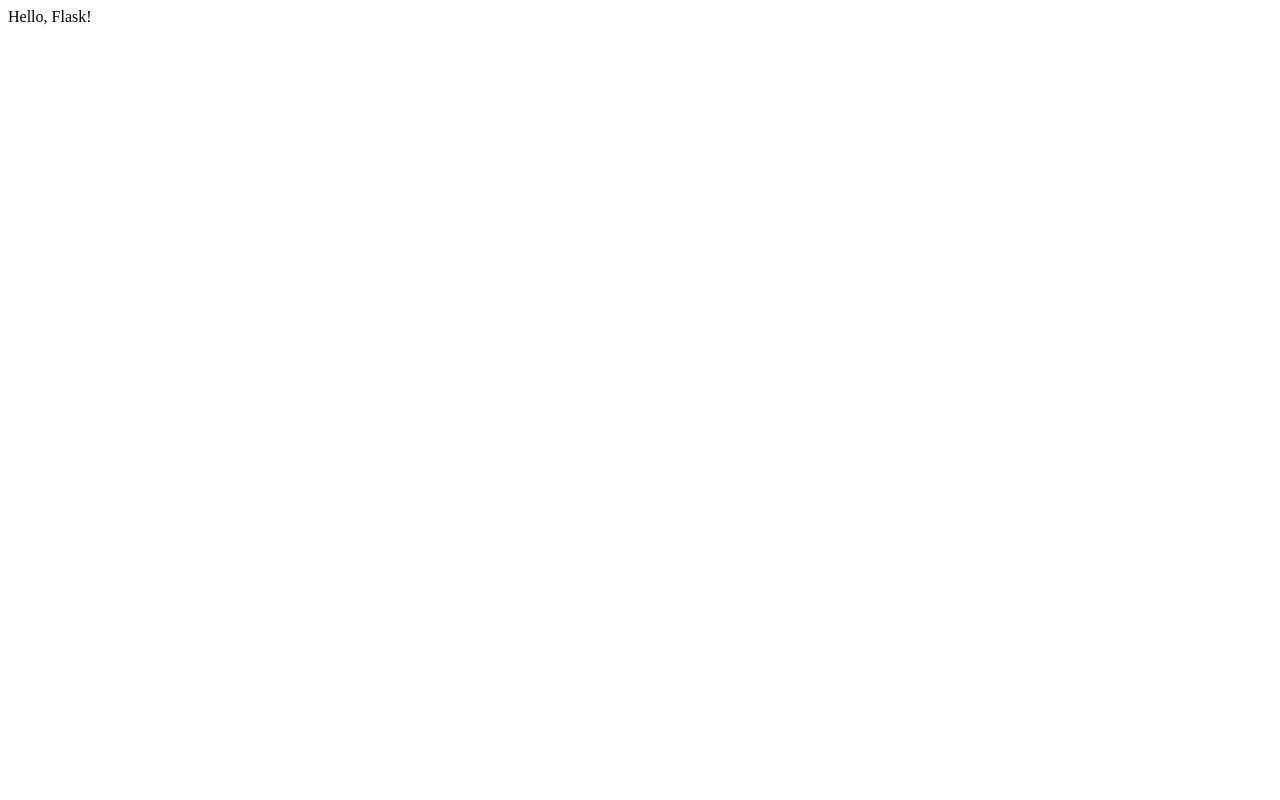
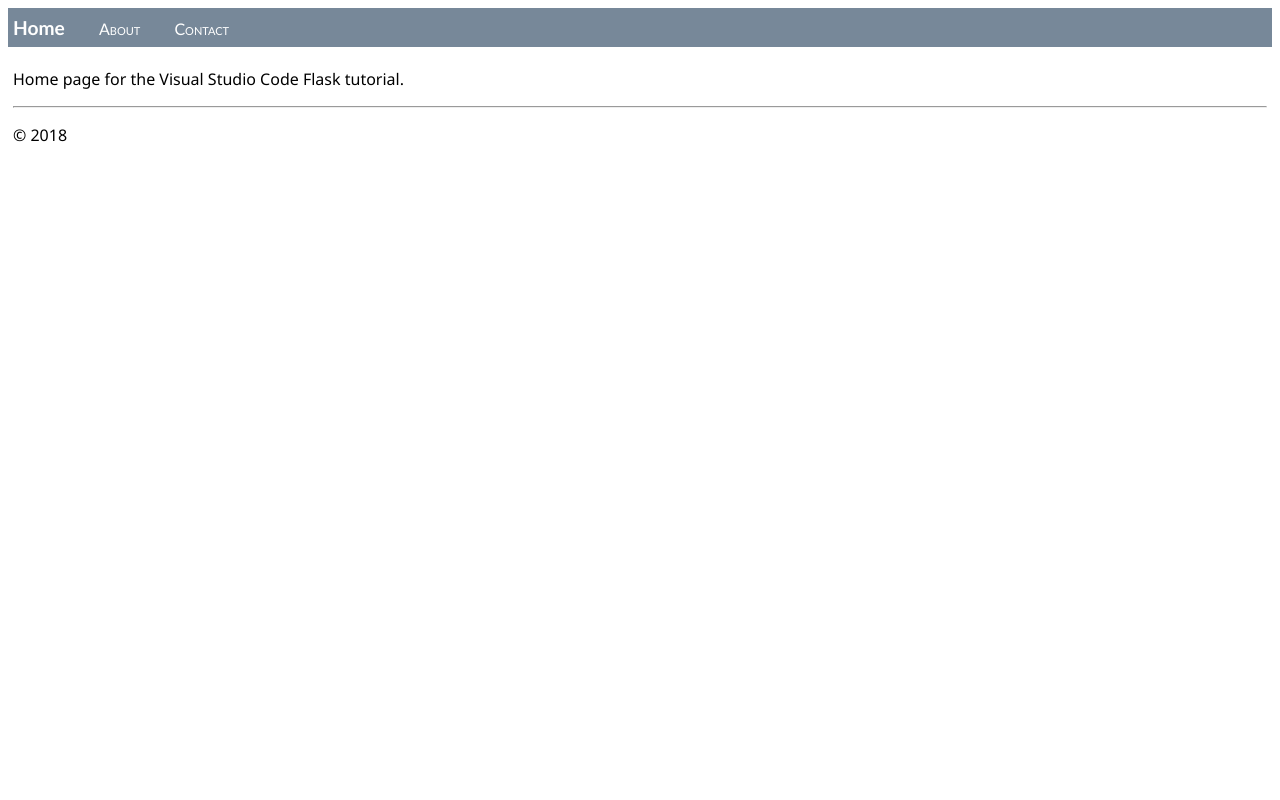
Before and after one commit to hira66it/pyProject, a Flask app: page / in a window 1280 px wide. Before the commit the page is almost empty. Run offline with Flask 2, Linux system fonts and the light colour scheme.

Commit message:
chore : Add Navigation bar

```diff
--- a/hello_flask/app.py
+++ b/hello_flask/app.py
@@ -2,23 +2,40 @@ from flask import Flask
 from datetime import datetime
 import re
 from flask import render_template
-
+# To run type this "python3 -m flask run" on terminal
 app = Flask(__name__)
 
 @app.route("/")
 def home():
-    return "Hello, Flask!"
+    return render_template("home.html")
 
-@app.route("/hello/<name>")
-def hello_there(name = None):
-    now = datetime.now()
-    formatted_now = now.strftime("%A, %d %B, %Y at %X")
+# New functions
+@app.route("/about/")
+def about():
+    return render_template("about.html")
 
-    # BAD CODE! Avoid inline HTML for security reason, plus templates automatically escape HTML content.
-    content = "<strong>Hello there, " + name + "!</strong> It's " + formatted_now
+@app.route("/contact/")
+def contact():
+    return render_template("contact.html")
 
-    return render_template(
-        "hello_there.html",
-        name=name,
-        date=datetime.now()
-    )
+# @app.route("/")
+# def home():
+#     return "Hello, Flask!"
+
+# @app.route("/hello/<name>")
+# def hello_there(name = None):
+#     now = datetime.now()
+#     formatted_now = now.strftime("%A, %d %B, %Y at %X")
+
+#     # BAD CODE! Avoid inline HTML for security reason, plus templates automatically escape HTML content.
+#     content = "<strong>Hello there, " + name + "!</strong> It's " + formatted_now
+
+#     return render_template(
+#         "hello_there.html",
+#         name=name,
+#         date=datetime.now()
+#     )
+
+@app.route("/api/data")
+def get_data():
+    return app.send_static_file("data.json")
--- /dev/null
+++ b/hello_flask/static/data.json
@@ -0,0 +1,5 @@
+{
+    "01": {
+        "note" : "This data is very simple because we're demonstrating only the mechanism."
+    }
+}
--- /dev/null
+++ b/hello_flask/static/site.css
@@ -0,0 +1,31 @@
+.message {
+    font-weight: 600;
+    color: blue;
+}
+.navbar {
+    background-color: lightslategray;
+    font-size: 1em;
+    font-family: 'Trebuchet MS', 'Lucida Sans Unicode', 'Lucida Grande', 'Lucida Sans', Arial, sans-serif;
+    color: white;
+    padding: 8px 5px 8px 5px;
+}
+
+.navbar a {
+    text-decoration: none;
+    color: inherit;
+}
+
+.navbar-brand {
+    font-size: 1.2em;
+    font-weight: 600;
+}
+
+.navbar-item {
+    font-variant: small-caps;
+    margin-left: 30px;
+}
+
+.body-content {
+    padding: 5px;
+    font-family:'Segoe UI', Tahoma, Geneva, Verdana, sans-serif;
+}
--- a/hello_flask/templates/hello_there.html
+++ b/hello_flask/templates/hello_there.html
@@ -1,14 +1,16 @@
 <!DOCTYPE html>
 <html>
+    <link rel="stylesheet" type="text/css" href="{{ url_for('static', filename='site.css')}}" />
     <head>
         <meta charset="utf-8" />
         <title>Hello, Flask</title>
+
     </head>
     <body>
         {%if name %}
-            <h1>Hello there, {{ name }}!</h1> It's {{ date.strftime("%A, %d %B, %Y at %X") }}.
+            <span class="message">Hello there, {{ name }}!</span> It's {{ date.strftime("%A, %d %B, %Y at %X") }}.
         {% else %}
-            What's your name? Provide it after /hello/ in the URL.
+            <span class="message">What's your name? Provide it after /hello/ in the URL.</span>
         {% endif %}
     </body>
 </html>
--- /dev/null
+++ b/hello_flask/templates/home.html
@@ -0,0 +1,7 @@
+{% extends "layout.html" %}
+{% block title %}
+Home
+{% endblock %}
+{% block content %}
+<p>Home page for the Visual Studio Code Flask tutorial.</p>
+{% endblock %}
--- /dev/null
+++ b/hello_flask/templates/layout.html
@@ -0,0 +1,25 @@
+<!DOCTYPE html>
+<html>
+    <head>
+        <meta charset = "utf-8" />
+        <title>{% block title %}{% endblock %}</title>
+        <link rel = "stylesheet" type = "text/css" href = "{{ url_for('static', filename='site.css')}}" />
+    </head>
+
+    <body>
+        <div class="navbar">
+            <a href = "{{ url_for('home') }}" class    = "navbar-brand">Home</a>
+            <a href = "{{ url_for('about') }}" class   = "navbar-item">About</a>
+            <a href = "{{ url_for('contact') }}" class = "navbar-item">Contact</a>
+        </div>
+
+        <div class="body-content">
+            {% block content %}
+            {% endblock %}
+            <hr/>
+            <footer>
+                <p>&copy; 2018</p>
+            </footer>
+        </div>
+    </body>
+</html>
```
Also changed, not shown: hello_flask/templates/about.html (added, +7 -0 lines), hello_flask/templates/contact.html (added, +7 -0 lines).
